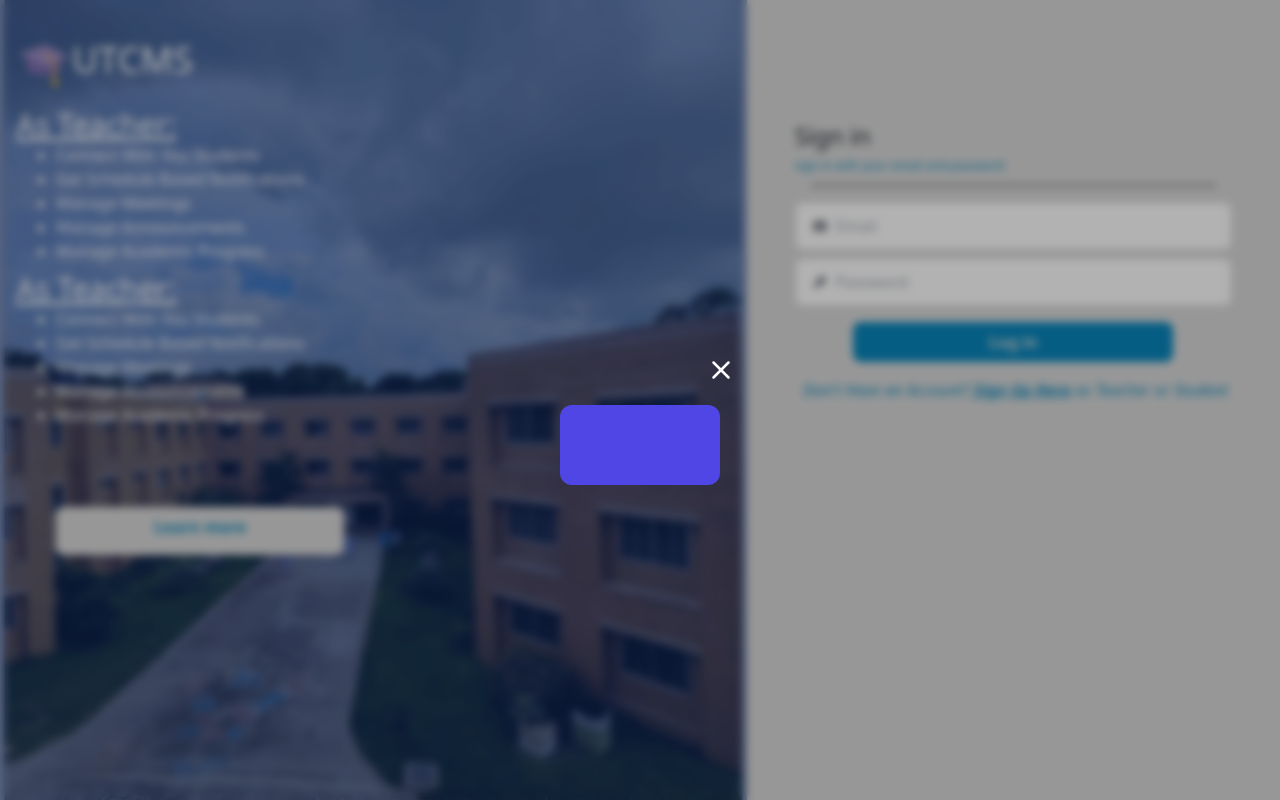
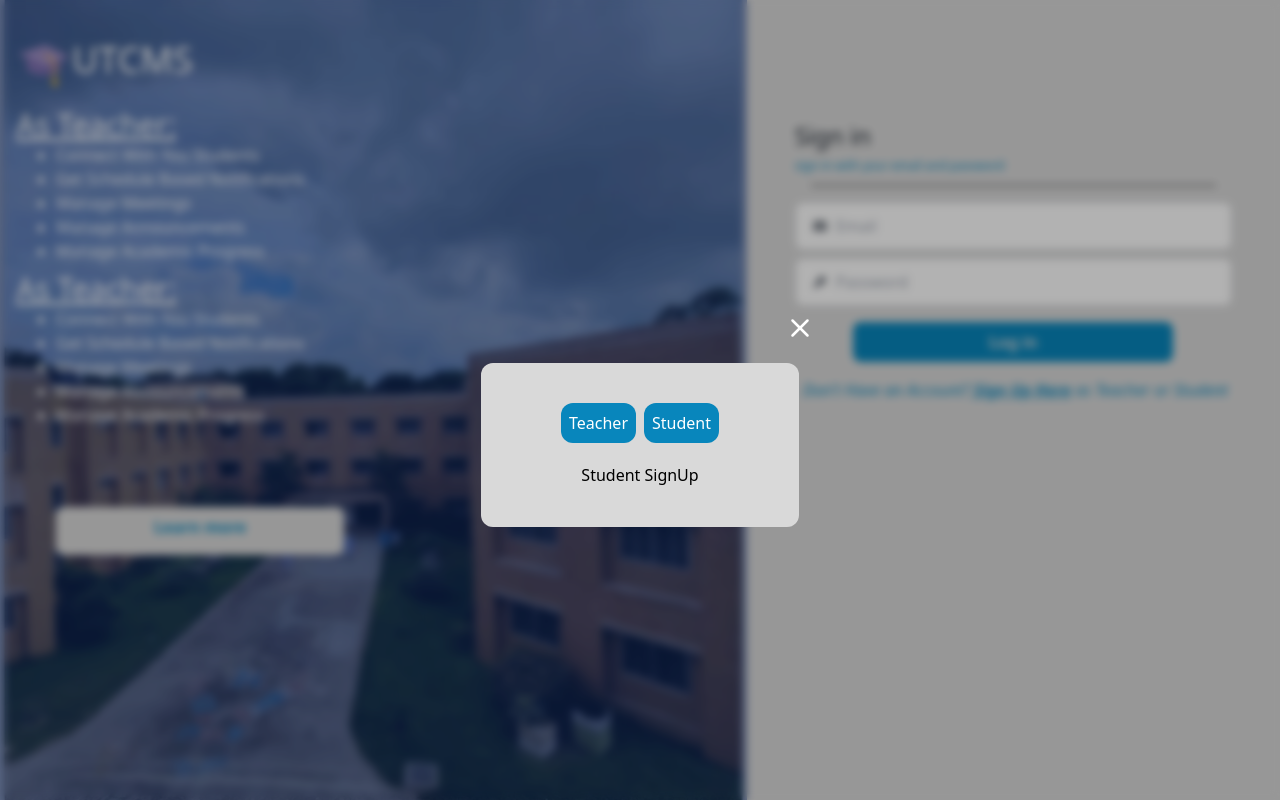
Before and after one commit to muhammed-mamun/utcms, a React (Vite) app: page / in a window 1280 px wide. Both pictures are taken after a click on the link "Sign Up Here". Built offline with nearby package versions, Linux system fonts and the light colour scheme.

Commit message:
working on conditional signup page

```diff
--- a/index.html
+++ b/index.html
@@ -2,7 +2,7 @@
 <html lang="en">
   <head>
     <meta charset="UTF-8" />
-    <link rel="icon" type="image/svg+xml" href="/public/Cap.png" />
+    <link rel="icon" type="image/svg+xml" href="/Cap.png" />
     <meta name="viewport" content="width=device-width, initial-scale=1.0" />
     <title>UTCMS: connect everyone</title>
   </head>
--- a/src/Components/Modal/Modal.jsx
+++ b/src/Components/Modal/Modal.jsx
@@ -1,17 +1,36 @@
 import { X } from "lucide-react";
-import React from "react";
+import React, { useState } from "react";
+import StudentSignUp from "../SignUp/StudentSignUp";
+import TeacherSignUp from "../SignUp/TeacherSignUp";
 const Modal = ({ onClose }) => {
+    const [isTeacherActive, setIsTeacherActive] = useState(false)
+    const [isStudentActive, setIsStudentActive] = useState(false)
+
+    const teacherHandleClick = () =>{
+        setIsTeacherActive(true)
+        setIsStudentActive(false)
+    }
+    const studentHandleClick = () =>{
+        setIsStudentActive(true)
+        setIsTeacherActive(false)
+    }
   return (
     <div className="fixed inset-0 bg-black bg-opacity-30 backdrop-blur-sm flex justify-center items-center">
       <div className="mt-10 flex flex-col gap-5 text-white">
         <button onClick={onClose} className="place-self-end">
           <X size={30} />
         </button>
-        <div className="bg-indigo-600 rounded-xl px-20 py-10 flex flex-col gap-5 items-center mx-4">
-          <div className="">
+        <div className="bg-[#d9d9d9] rounded-xl px-20 py-10 flex flex-col gap-5 items-center mx-4">
+          <div className=" flex gap-2">
             {/* Here will be two card teacher and student to toggle form */}
-
+            <button onClick={teacherHandleClick} class={` hover:bg-green-700 text-white py-2 px-2 rounded-xl ${isTeacherActive? 'bg-green-500':'bg-[#0886BC]'}`}>
+              Teacher
+            </button>
+            <button onClick={studentHandleClick} class={`${isStudentActive ? 'bg-green-500': 'bg-[#0886BC]'} hover:bg-green-500 text-white py-2 px-2 rounded-xl`}>
+              Student
+            </button>
           </div>
+          { isTeacherActive ? <TeacherSignUp/> : <StudentSignUp/>}
         </div>
       </div>
     </div>
--- /dev/null
+++ b/src/Components/SignUp/StudentSignUp.jsx
@@ -0,0 +1,10 @@
+
+const StudentSignUp = () => {
+    return (
+        <div>
+           <h2 className="text-black">Student SignUp</h2>
+        </div>
+    );
+};
+
+export default StudentSignUp;
--- /dev/null
+++ b/src/Components/SignUp/TeacherSignUp.jsx
@@ -0,0 +1,10 @@
+
+const TeacherSignUp = () => {
+    return (
+        <div>
+            <h2 className="text-black">Teacher Sign Up</h2>
+        </div>
+    );
+};
+
+export default TeacherSignUp;
```
